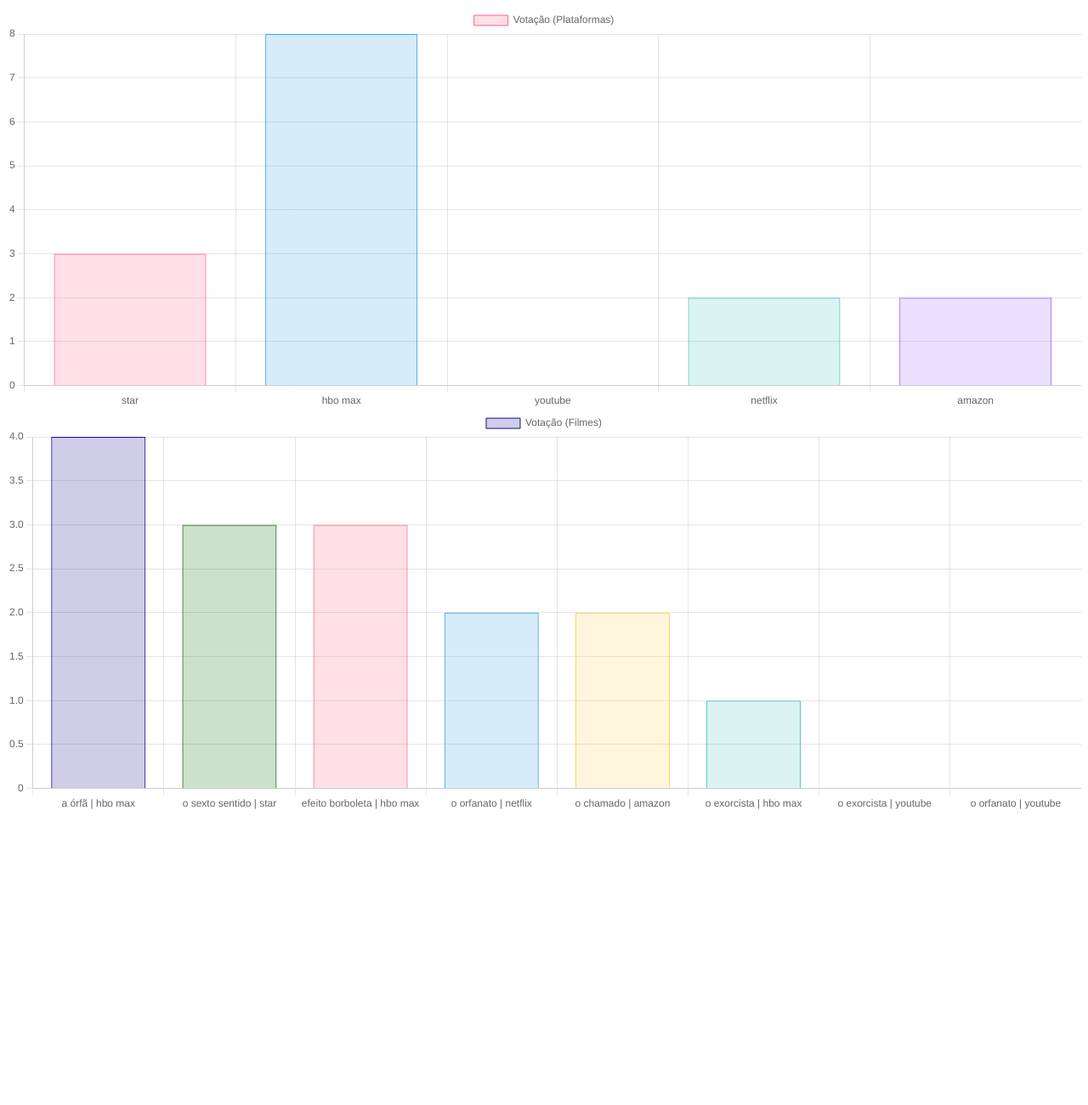
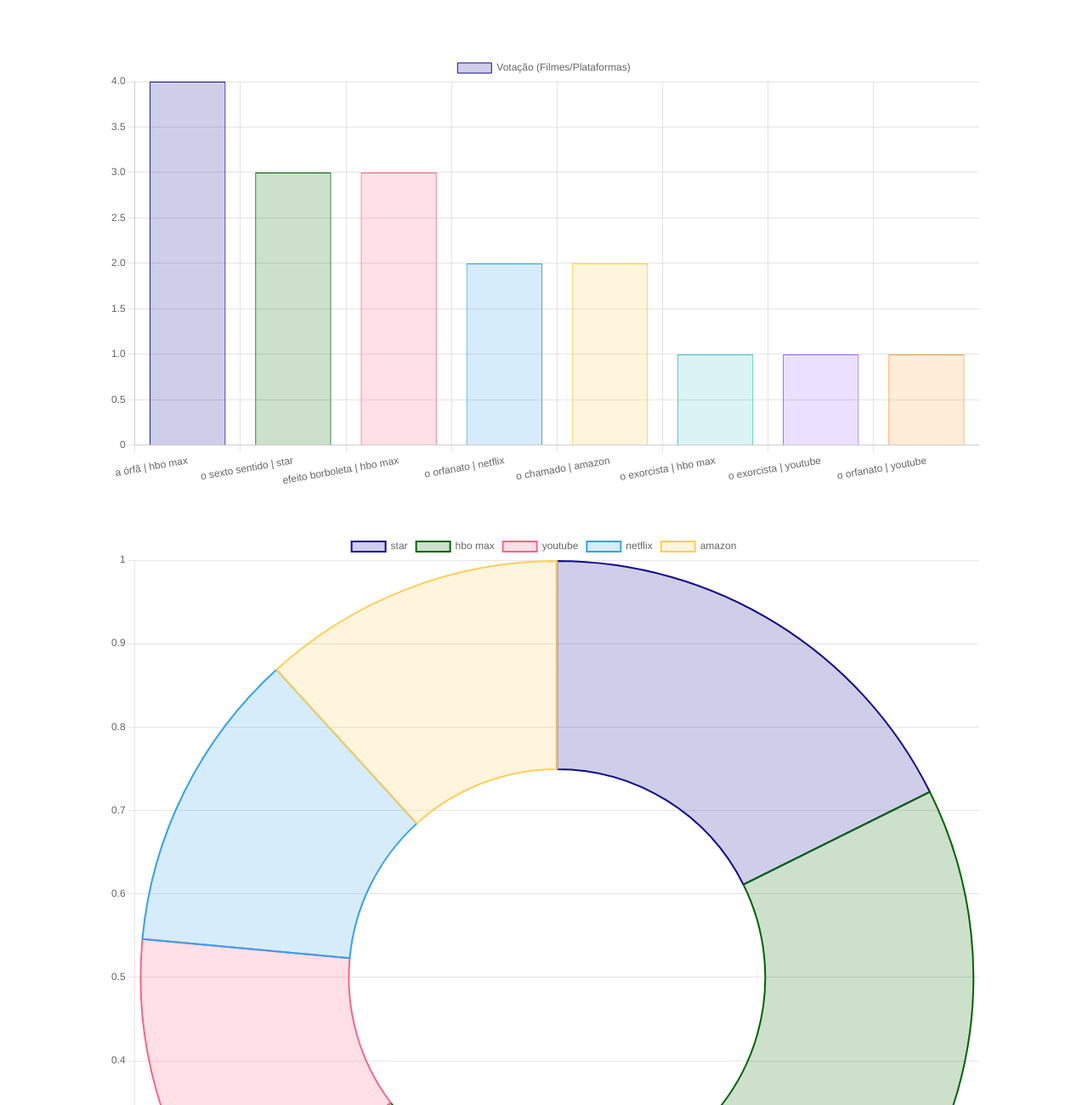
Before and after one commit to OliveiraJess/manipulando-arrays, a website: page index.html in a window 1280 px wide. Shown: the top 1300 px of the page at 85% size. Before the commit the page ends 964 px from the top, so only its background shows below. Drawn offline with nearby package versions, Linux system fonts and the light colour scheme.

Commit message:
grafico doughnut plataforma filmes

```diff
--- a/index.html
+++ b/index.html
@@ -5,18 +5,23 @@
   <meta charset="UTF-8">
   <meta http-equiv="X-UA-Compatible" content="IE=edge">
   <meta name="viewport" content="width=device-width, initial-scale=1.0">
+  <link rel="stylesheet" href="/style.css">
   <title>Titulo</title>
 </head>
 
 <body>
-  <div>
-    <canvas width="400px" height="150px" id="myChart"></canvas>
+  <div class="style">
+
+    <div class="child">
+      <canvas id="chart" aria-label="resultado votação filmes/plataformas" role="img" ></canvas>
+    </div>
+
+    <div class="child">
+      <canvas id="myChart" aria-label="resultado votação plataformas" role="img"></canvas>
+    </div>
+
+
   </div>
-
-  <div>
-    <canvas width="400px" height="150px" id="chart"></canvas>
-  </div>
-
   <script src="https://cdn.jsdelivr.net/npm/chart.js"></script>
   <script src="./main.js"></script>
 </body>
--- a/main.js
+++ b/main.js
@@ -1,6 +1,5 @@
 //lista de filmes e seus streaming
-const filmsList = [
-  {
+const filmsList = [{
     "id": 1,
     "title": "o sexto sentido",
     "genre": "suspense",
@@ -73,8 +72,7 @@
 ]
 
 //votação da lista de filmes
-const votesList = [
-  {
+const votesList = [{
     "filmTitle": "o sexto sentido",
     "filmGenre": "suspense",
     "filmStreaming": "star"
@@ -149,6 +147,16 @@
     "filmGenre": "terror",
     "filmStreaming": "hbo max"
   },
+  {
+    "filmTitle": "o exorcista",
+    "filmGenre": "terror",
+    "filmStreaming": "youtube"
+  },
+  {
+    "filmTitle": "o orfanato",
+    "filmGenre": "terror",
+    "filmStreaming": "youtube"
+  },
 
 ]
 
@@ -156,7 +164,7 @@
 
 const votingMovies = (films, votes) => {
 
- const mappedFilms = films.map(film => {
+  const mappedFilms = films.map(film => {
     const filteredFilms = votes.filter(item => {
       return item.filmTitle === film.title && item.filmStreaming === film.streaming;
     });
@@ -220,49 +228,16 @@
 // console.log('Votação (Plataformas) --------------------------');
 // console.log(getStreamingData(votesList));
 
-//chart votação plataformas
-const ctx = document.getElementById('myChart');
-const myChart = new Chart(ctx, {
-  type: 'bar',
-  data: {
-    labels: streamings,
-    datasets: [{
-      label: 'Votação (Plataformas)',
-      data: votesStreaming,
-      backgroundColor: [
-        'rgba(255, 99, 132, 0.2)',
-        'rgba(54, 162, 235, 0.2)',
-        'rgba(255, 206, 86, 0.2)',
-        'rgba(75, 192, 192, 0.2)',
-        'rgba(153, 102, 255, 0.2)',
-      ],
-      borderColor: [
-        'rgba(255, 99, 132, 1)',
-        'rgba(54, 162, 235, 1)',
-        'rgba(255, 206, 86, 1)',
-        'rgba(75, 192, 192, 1)',
-        'rgba(153, 102, 255, 1)',
-      ],
-      borderWidth: 1
-    }]
-  },
-  options: {
-    scales: {
-      y: {
-        beginAtZero: true
-      }
-    }
-  }
-});
 
-//chart votação filmes
+
+//chart bar - votação filmes
 const context = document.getElementById('chart');
 const chart = new Chart(context, {
   type: 'bar',
   data: {
     labels: titlesFilterVotingMovies,
     datasets: [{
-      label: 'Votação (Filmes)',
+      label: 'Votação (Filmes/Plataformas)',
       data: votesFilterVotingMovies,
       backgroundColor: [
         'rgba(18, 10, 143, 0.2)',
@@ -285,7 +260,7 @@
         'rgba(255, 159, 64, 1)',
 
       ],
-      borderWidth: 1
+      borderWidth: 1,
     }]
   },
   options: {
@@ -296,3 +271,45 @@
     }
   }
 });
+
+//chart doughnut - votação plataformas
+const ctx = document.getElementById('myChart');
+const myChart = new Chart(ctx, {
+  type: 'doughnut',
+  data: {
+    labels: streamings,
+    datasets: [{
+      label: 'Votação (Plataformas)',
+      data: votesStreaming,
+      backgroundColor: [
+        'rgba(18, 10, 143, 0.2)',
+        'rgba(0, 100, 0, 0.2)',
+        'rgba(255, 99, 132, 0.2)',
+        'rgba(54, 162, 235, 0.2)',
+        'rgba(255, 206, 86, 0.2)',
+        'rgba(75, 192, 192, 0.2)',
+        'rgba(153, 102, 255, 0.2)',
+        'rgba(255, 159, 64, 0.2)',
+      ],
+      borderColor: [
+        'rgba(18, 10, 143, 1)',
+        'rgba(0, 100, 0, 1)',
+        'rgba(255, 99, 132, 1)',
+        'rgba(54, 162, 235, 1)',
+        'rgba(255, 206, 86, 1)',
+        'rgba(75, 192, 192, 1)',
+        'rgba(153, 102, 255, 1)',
+        'rgba(255, 159, 64, 1)',
+
+      ],
+      hoverOffset: 4
+    }]
+  },
+  options: {
+    scales: {
+      y: {
+        beginAtZero: true
+      }
+    }
+  }
+});
--- /dev/null
+++ b/style.css
@@ -0,0 +1,15 @@
+body {
+  margin: 0;
+}
+
+.style {
+  margin: 5% 10% 5% 10%;
+}
+
+.child {
+margin-bottom: 5%;
+}
+
+.rosca {
+  width: 50%;
+}
```
